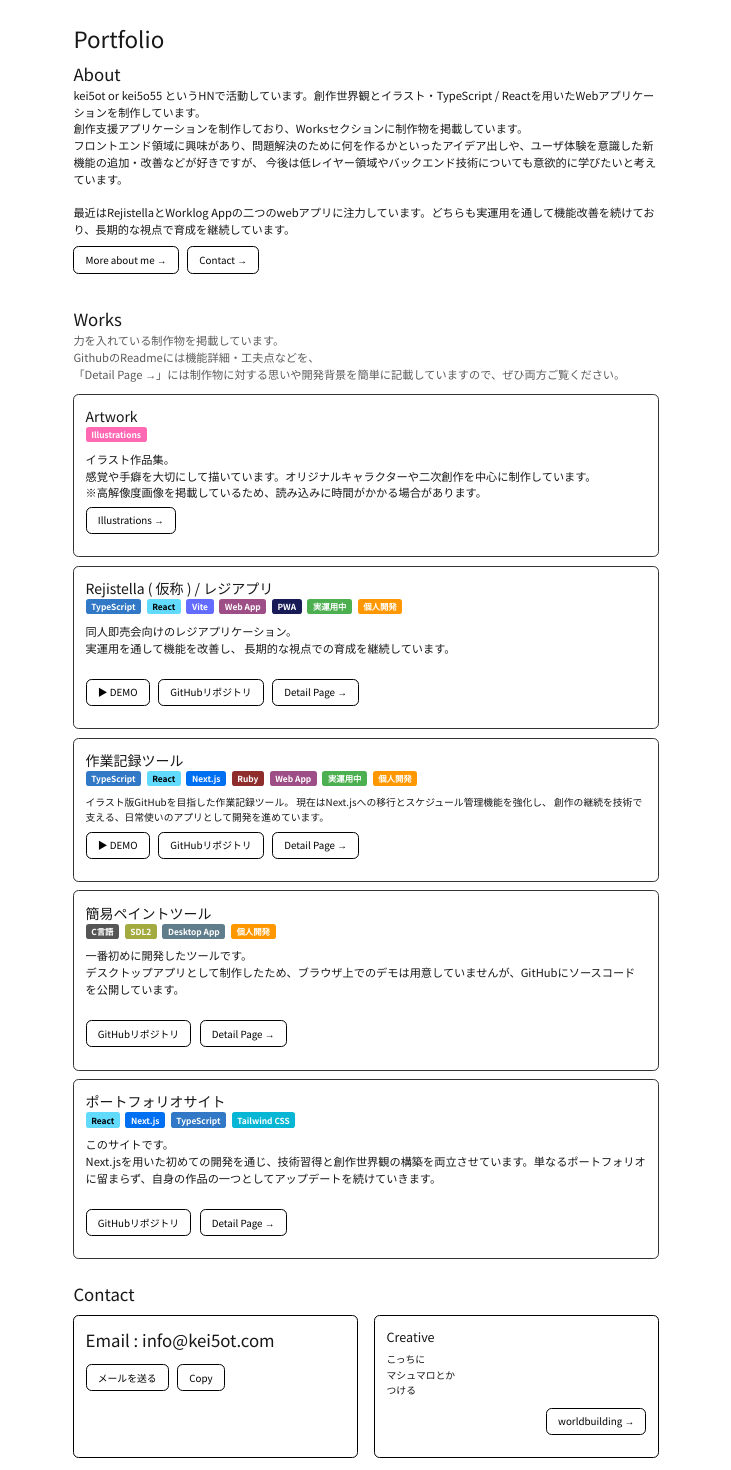
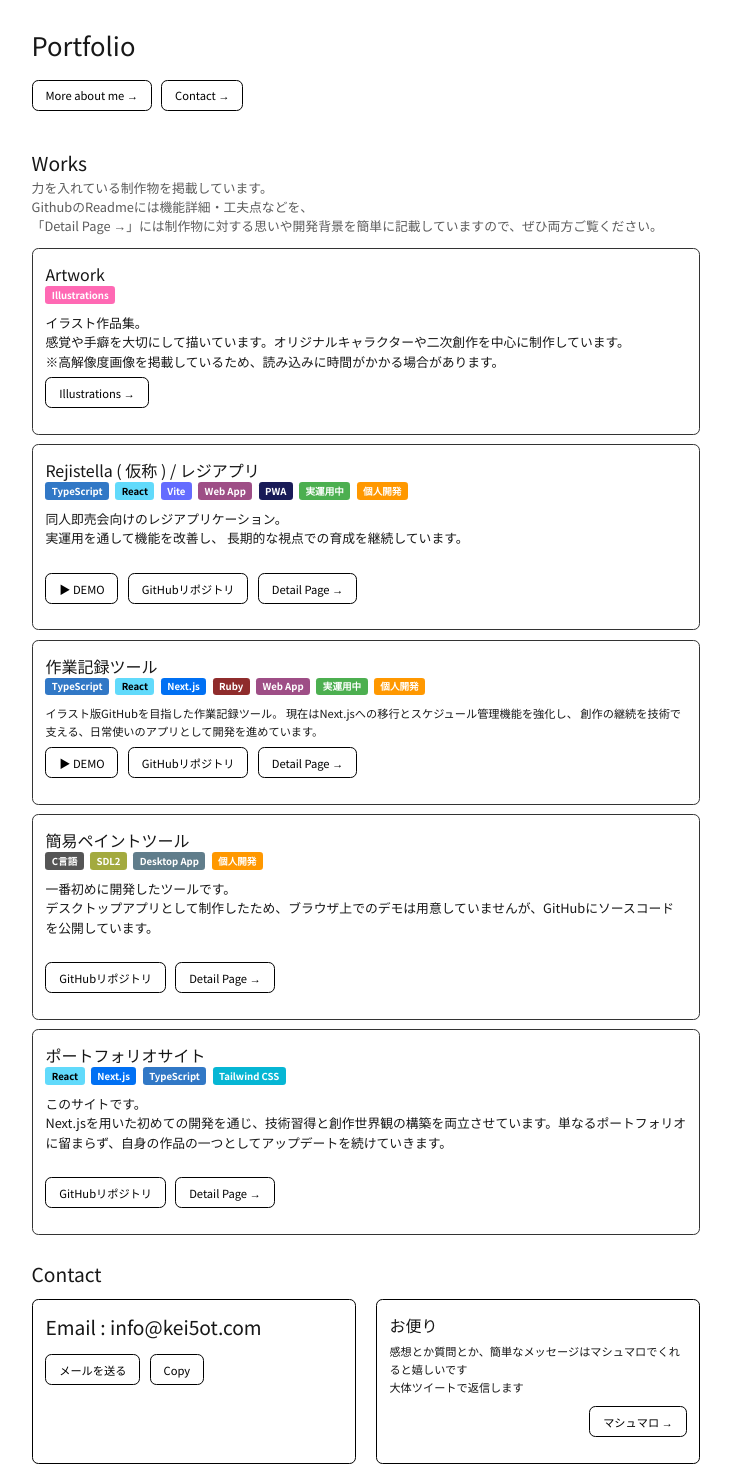
Before and after one commit to kei5o55/my-portfolio, a Next.js app: page / in a window 1280 px wide. Shown: the top 1470 px of the page, without its empty margins (274-1005 px from the left). Built offline with nearby package versions, Linux system fonts and the light colour scheme.

Commit message:
mainpageの編集

```diff
--- a/app/about/page.tsx
+++ b/app/about/page.tsx
@@ -37,8 +37,7 @@ export default function AboutPage(){
 
                         普段は絵を描いたり個人開発アプリを作成したりしています。<br/>
                         下部の趣味欄にも記載していますが、創作やゲームが好きです。創作に関しては、最近は小説や世界観設定などの文章に興味があります。<br />
-                        イラストで同人即売会に参加もしており、一次創作では「Emotone」二次創作では「人間」というサークル名で活動しています。<br />
-                        長所は、食べ物の好き嫌いが無いところ。剣道の得意なところは出所の掴みづらい小手と攻勢時の技の繋ぎです。
+                        <br />
                     </p>
                     <div style={{ display: "flex", gap: 12, marginTop: 8 }}>
                     <a href="https://x.com/kei5ot"  className="
@@ -194,18 +193,15 @@ export default function AboutPage(){
                     <p>
                         音ゲーは中学の頃からやっていて、特にCHUNITHMを10年近く続けています。<br />
                     </p>
-                    <p style={{ fontSize:20,marginTop: 12, marginBottom: 12 }}>
-                        主な実績
-                    </p>
                     <p >
                         ・Rating 17.50↑ ( CHUNITHM X-VERSE-X )<br />
-                        ・Legend of CRYSTAL 取得<br />
-                        ・15＋ AJ3 ( 蠍火・ToBe Continued・Danann )<br />
+                        ・Legend of CRYSTAL<br />
+                        ・15＋ AJ3<br />
 
                         <br />
                     </p>
                     <p style={{ fontSize:20,marginTop: 12, marginBottom: 12 }}>
-                        好きなオリジナル楽曲(ほかにも沢山あります)
+                        好きなオリジナル楽曲
                     </p>
                     <div style={{borderBottom: "1px solid #000"}}>
                         <iframe
@@ -225,22 +221,6 @@ export default function AboutPage(){
                         />
                         <br/>
                     </div>
-                    <h3 style={{ fontSize: 24,marginBottom: 12 }}>
-                        GUILTY GEAR -STRIVE-（格ゲー）
-                    </h3>
-                    <p>
-                        最近始めました。５，６階を行ったり来たりしています。<br />
-                        今まで対戦ゲームはあまりやってこなかったですが、ギルティギアはキャラクターが魅力的で音楽やストーリーにも惹かれました。<br />
-                    </p>
-                    <p style={{ fontSize:20,marginTop: 12, marginBottom: 12 }}>
-                        好きなキャラクター
-                    </p>
-                    <p style={{borderBottom: "1px solid #000"}}>
-                        ・ラムレザル<br />
-                        ・ディライラ<br />
-                        <br />
-                    </p>
-
                     <h3 style={{ fontSize: 24,marginBottom: 12 }}>
                         絵
                     </h3>
--- a/app/layout.tsx
+++ b/app/layout.tsx
@@ -39,7 +39,7 @@ export default function RootLayout({
     <html lang="ja">
       <body
         className={notoSansJP.className}
-          style={{ zoom: "70%",}
+          style={{ zoom: "80%",}
         }
       >
         {children}
--- a/app/page.tsx
+++ b/app/page.tsx
@@ -42,21 +42,6 @@ export default function Home() {
 
       {/* 自己紹介 */}
       <section style={{ marginBottom: 32 }}>
-        <h2 style={{ fontSize: 24 }}>About</h2>
-        <p>
-          kei5ot&nbsp;or&nbsp;kei5o55&nbsp;というHNで活動しています。創作世界観とイラスト・TypeScript
-          / Reactを用いたWebアプリケーションを制作しています。
-          <br />
-          創作支援アプリケーションを制作しており、Worksセクションに制作物を掲載しています。
-          <br />
-          フロントエンド領域に興味があり、問題解決のために何を作るかといったアイデア出しや、ユーザ体験を意識した新機能の追加・改善などが好きですが、
-          今後は低レイヤー領域やバックエンド技術についても意欲的に学びたいと考えています。
-          <br />
-          <br />
-          最近はRejistellaとWorklog
-          Appの二つのwebアプリに注力しています。どちらも実運用を通して機能改善を続けており、長期的な視点で育成を継続しています。
-          <br />
-        </p>
         <Link
           href="/about"
           className="
@@ -558,13 +543,10 @@ export default function Home() {
               padding: 16,
             }}
           >
-            <h3 style={{ fontSize: 18, marginBottom: 8 }}>Creative</h3>
+            <h3 style={{ fontSize: 20, marginBottom: 8 }}>お便り</h3>
             <p style={{ fontSize: 14, lineHeight: 1.6 }}>
-              こっちに
-              <br />
-              マシュマロとか
-              <br />
-              つける
+              感想とか質問とか、簡単なメッセージはマシュマロでくれると嬉しいです<br></br>
+              大体ツイートで返信します
             </p>
             <p style={{ textAlign: "right" }}>
               <Link
@@ -582,14 +564,14 @@ export default function Home() {
                         transition
                         hover:bg-zinc-200
                     "
-                href="/misoria"
+                href="https://marshmallow-qa.com/fti1k8ni3gu5g8t?t=C2uolO&utm_medium=url_text&utm_source=promotion"
                 style={{
                   display: "inline-block",
                   marginTop: 12,
                   marginLeft: "auto",
                 }}
               >
-                worldbuilding →
+                マシュマロ →
               </Link>
             </p>
           </div>
```
